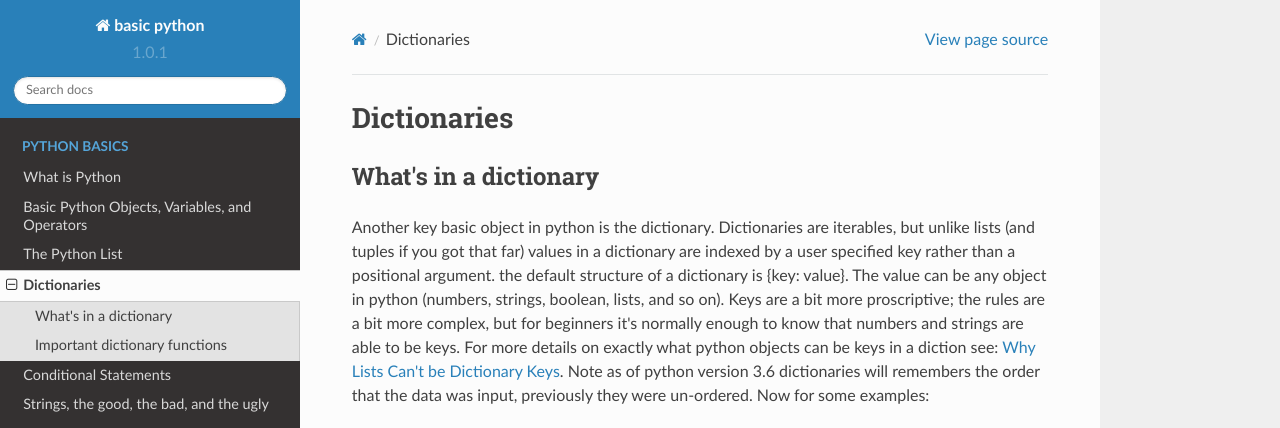
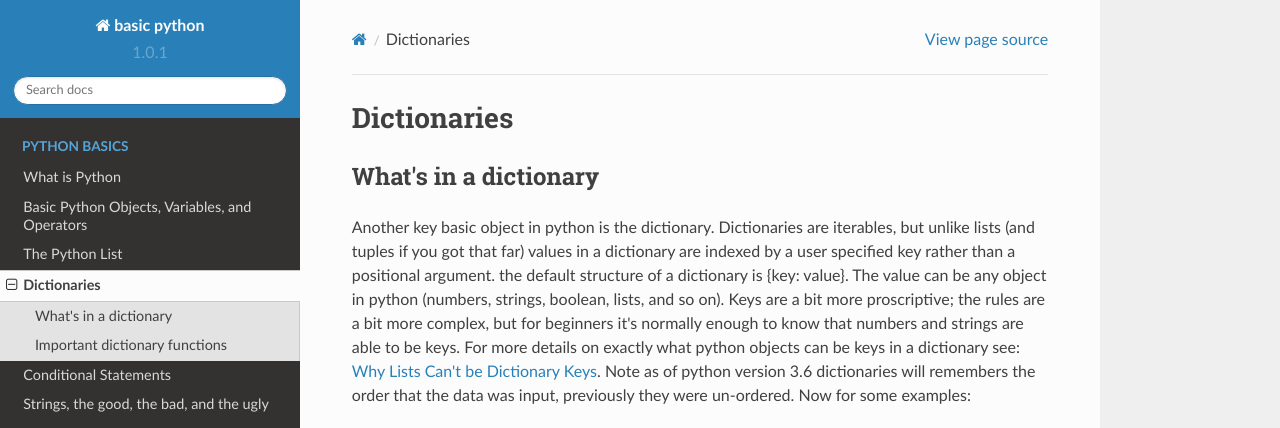
Before and after one commit to hansonmcoombs/training-basic_python, a Sphinx documentation site: the page built from sphinx/source/dictionaries.rst, in a window 1280 px wide and 973 px high, cut to the strip 0-428 px from the top of the window. Built offline with Sphinx 7.4.7 and the Read the Docs theme 2.0.0, drawn with Linux system fonts in a browser that asks for light colours.

Commit message:
debug dictionaries, conditionals

```diff
--- a/sphinx/source/conditional_statements.rst
+++ b/sphinx/source/conditional_statements.rst
@@ -5,7 +5,7 @@
 *if*, *elif*, and *else* keywords. The easiest way to show conditional statements in python is through a simple example
  example:
 
-.. code:: python
+.. ipython:: python
 
     # what will i do
     raining = True
@@ -47,7 +47,7 @@
 Armed with these comparisons and the *elif* keyword we can create much more complicated conditional statements.
 *elif* is an abbreviation for else if and allows the user to specify more conditions, For example:
 
-.. code:: python
+.. ipython:: python
 
     weather = 'sunny'
     # what will I do
--- a/sphinx/source/dictionaries.rst
+++ b/sphinx/source/dictionaries.rst
@@ -9,7 +9,7 @@
 structure of a dictionary is {key: value}.  The value can be any object in python (numbers, strings, boolean, lists,
 and so on).  Keys are a bit more proscriptive; the rules are a bit more complex, but for beginners it's normally enough
 to know that numbers and strings are able to be keys.  For more details on exactly what python objects can be keys in a
-diction see: `Why Lists Can't be Dictionary Keys <https://wiki.python.org/moin/DictionaryKeys>`_.
+dictionary see: `Why Lists Can't be Dictionary Keys <https://wiki.python.org/moin/DictionaryKeys>`_.
 Note as of python version 3.6 dictionaries will remembers the order that the data was input, previously they were un-ordered.
 Now for some examples:
 
@@ -28,7 +28,7 @@
 
     # it is also possible to overwrite existing keys
     my_dict['key'] = 'peanut butter'
-    my_dict[key]
+    my_dict['key']
 
     # you can also create dictionaries from nest lists (or tuples) of key, value pairs and the dict() function:
     temp = [
```
Also changed, not shown: other parts of sphinx/source/dictionaries.rst (+2 -2 lines).
